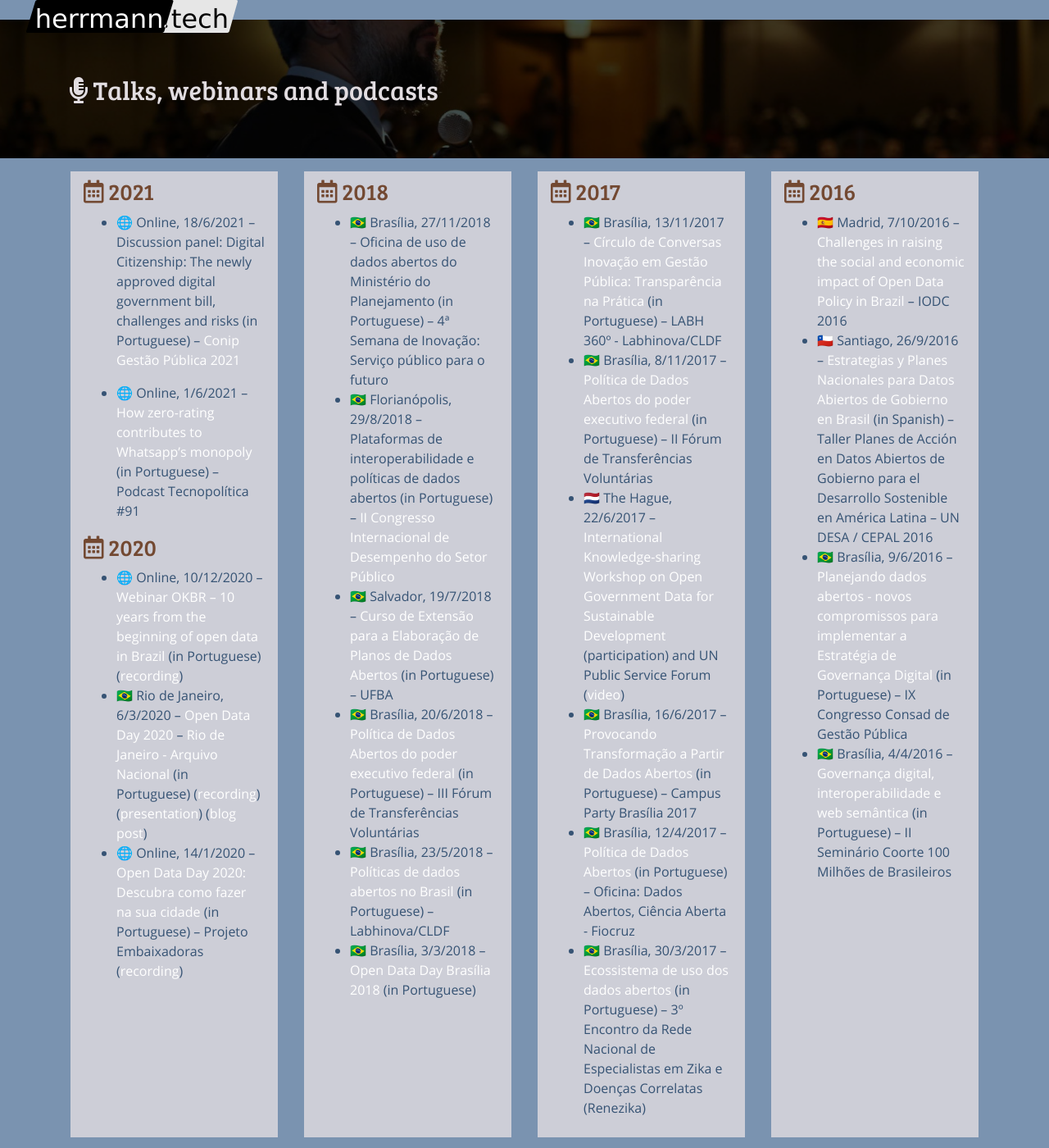
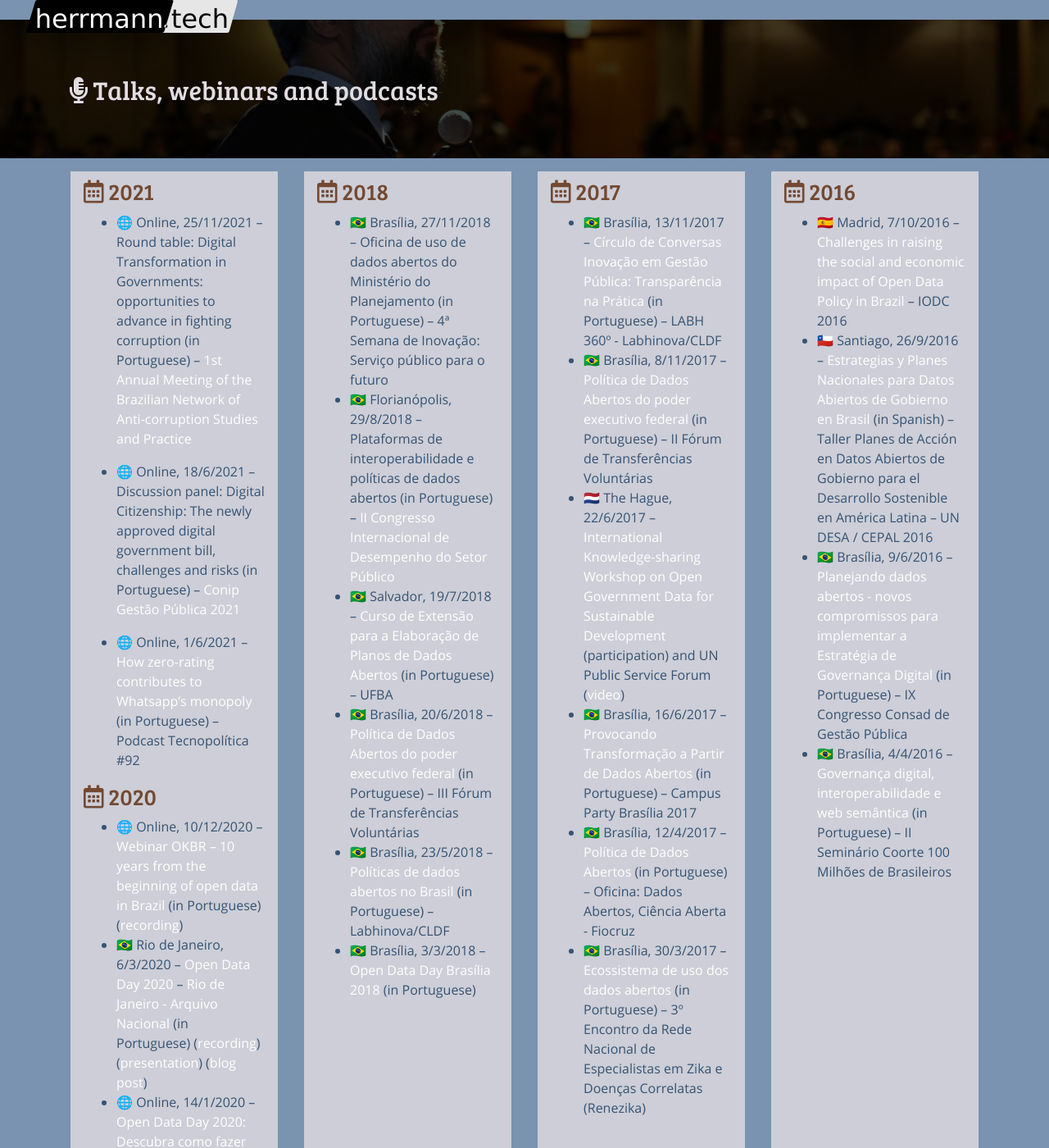
Before and after one commit to augusto-herrmann/augusto-herrmann.github.io, a Jekyll site: the page built from en/index.md, in a window 1280 px wide and 1400 px high, scrolled down 2083 px. Shown: the whole window at 82% size. Built offline with Jekyll 4.4.1, drawn with Linux system fonts in a browser that asks for light colours; nearby versions of some CDN libraries.

Commit message:
add participation in Transparency International event round table

```diff
--- a/en/index.md
+++ b/en/index.md
@@ -97,12 +97,16 @@ For more posts, please see [the blog](blog).
 
 ### *﻿*{: .far .fa-calendar-alt} 2021
 
+* 🌐 Online, 25/11/2021 -- Round table: Digital Transformation in Governments:
+opportunities to advance in fighting corruption (in Portuguese) --
+[1st Annual Meeting of the Brazilian Network of Anti-corruption Studies and Practice](https://transparenciainternacional.org.br/posts/brasil-passa-a-contar-com-rede-de-especialistas-para-estudar-a-corrupcao/)
+
 * 🌐 Online, 18/6/2021 -- Discussion panel: Digital Citizenship: The newly
   approved digital government bill, challenges and risks (in Portuguese) --
   [Conip Gestão Pública 2021](https://www.conipevento.com.br/)
 
 * 🌐 Online, 1/6/2021 -- [How zero-rating contributes to Whatsapp's monopoly](https://www.youtube.com/watch?v=gcJ7RnbMjE8)
-  (in Portuguese) -- Podcast Tecnopolítica #91
+  (in Portuguese) -- Podcast Tecnopolítica #92
 
 ### *﻿*{: .far .fa-calendar-alt} 2020
 
```
Also changed, not shown: pt/index.md (+5 -1 lines).
